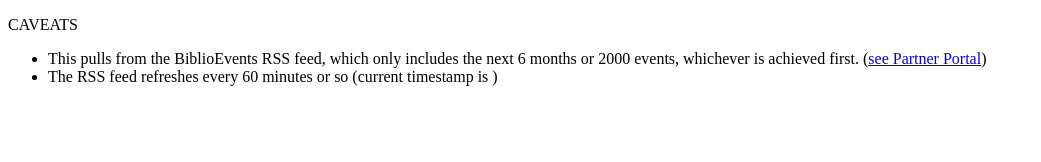
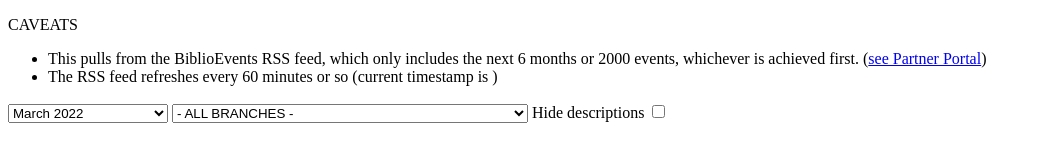
Before and after one commit to remocrevo/biblio-calendar, a plain HTML site: page biblio_events_rss_calendar_listing.html in a window 1280 px wide. Shown: the whole page, without its empty margins (0-1041 px from the left). Drawn offline with Linux system fonts and the light colour scheme; no server answers.

Commit message:
Forgot to rename this variable, caused error "spring1 not defined".

```diff
--- a/biblio_events_rss_calendar_listing.html
+++ b/biblio_events_rss_calendar_listing.html
@@ -223,7 +223,7 @@ winter_started_thisyear = '<option' + selected + ' value="winter_' + year1 + '">
 if (month_choice >= 0 && month_choice <= 1) { //Jan-Feb, Winter
 	select_html += winter_started_lastyear + spring_thisyear;
 } else if (month_choice >= 2 && month_choice <= 4) { //Mar-May, Spring
-	select_html += spring1 + summer;
+	select_html += spring_thisyear + summer;
 } else if (month_choice >= 5 && month_choice <= 7) { //Jun-Aug, Summer
 	select_html += summer + fall;
 } else if (month_choice >= 8 && month_choice <= 10) { //Sep-Nov, Fall
```
